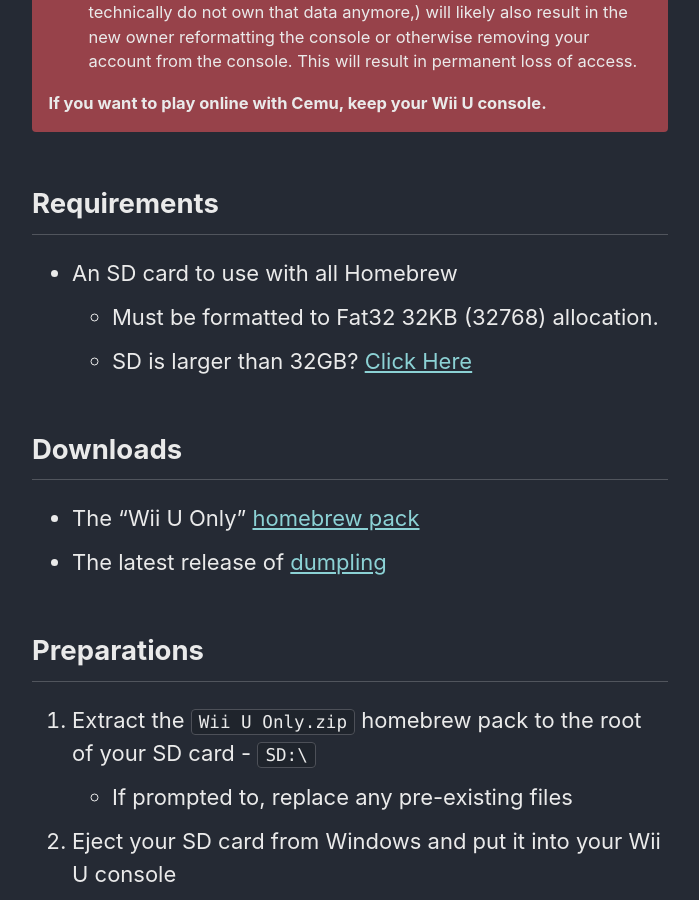
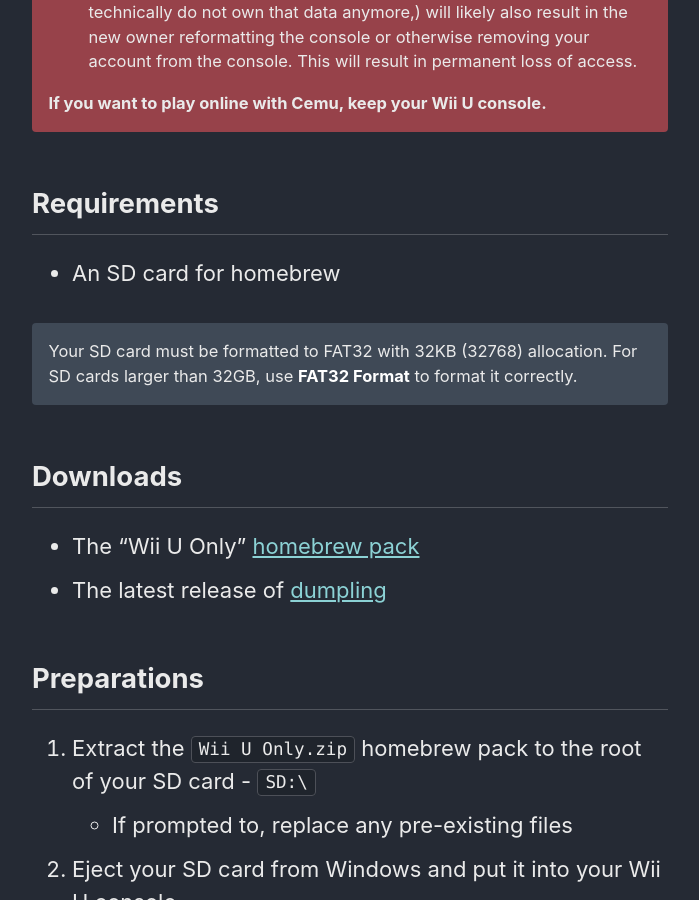
Before and after one commit to cfw-guide/cemu.cfw.guide, a Jekyll site: the page built from _pages/en_US/online-play.md, in a window 1280 px wide and 900 px high, scrolled down 1669 px. Shown: the whole window, without its empty margins (290-989 px from the left). Built offline with Jekyll 4.4.1, drawn with Linux system fonts in a browser that asks for light colours.

Commit message:
Update online-play.md

```diff
--- a/_pages/en_US/online-play.md
+++ b/_pages/en_US/online-play.md
@@ -40,9 +40,10 @@
 
 ## Requirements
 
-- An SD card to use with all Homebrew
-  - Must be formatted to Fat32 32KB (32768) allocation.
-  - SD is larger than 32GB? [Click Here](https://fat32-format.en.softonic.com/)
+- An SD card for homebrew
+
+Your SD card must be formatted to FAT32 with 32KB (32768) allocation. For SD cards larger than 32GB, use [FAT32 Format](https://fat32-format.en.softonic.com/) to format it correctly.
+{:.notice--info}
 
 ## Downloads
 
```
